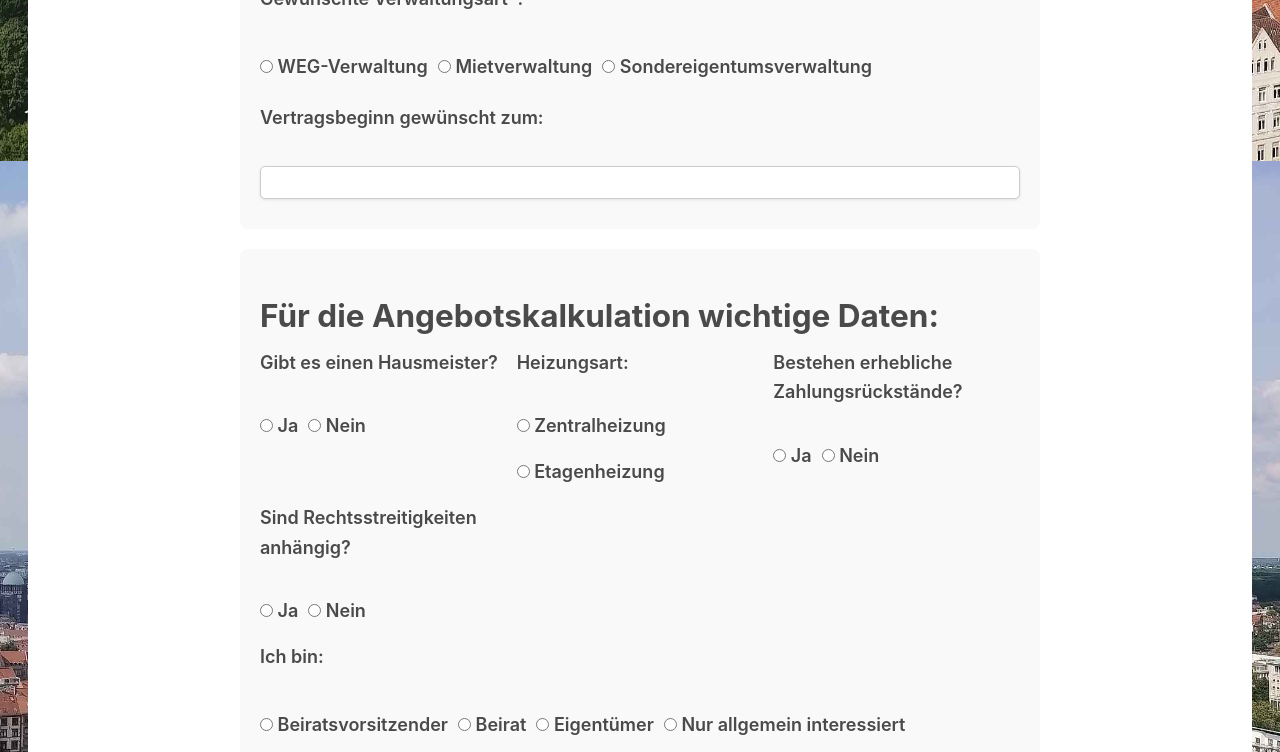
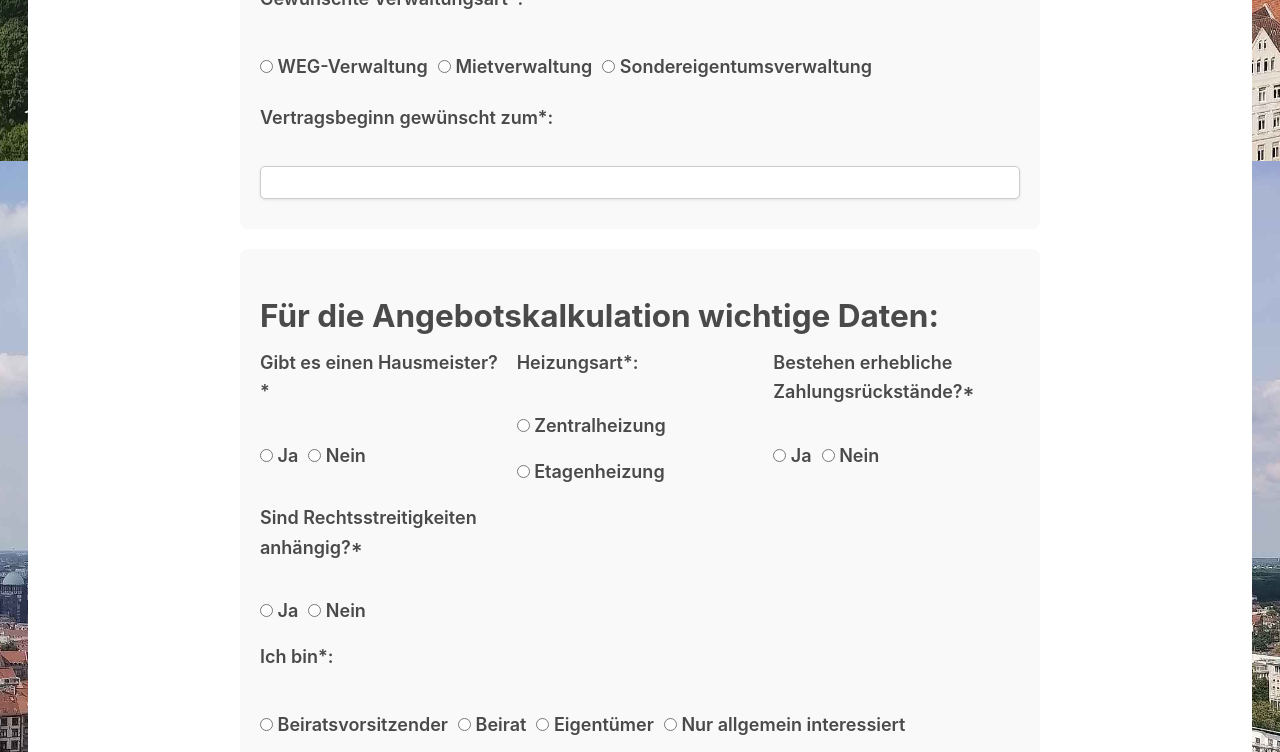
Before and after one commit to marek22k/hausverwaltung, a Jekyll site: the page built from angebot-anfordern.md, in a window 1280 px wide. Shown: the part 1639-2391 px from the top of the page. Built offline with Jekyll 4.4.1, drawn with Linux system fonts in a browser that asks for light colours; some of the changed lines change nothing that is shown.

Commit message:
Update angebot-anfordern.md

```diff
--- a/angebot-anfordern.md
+++ b/angebot-anfordern.md
@@ -97,12 +97,14 @@
     display: none;
     text-align: center;
     background: #e0ffe0;
-    padding: 1rem;
-    border: 1px solid #00aa00;
+    padding: 2rem;
+    border: 2px solid #00aa00;
     border-radius: 8px;
     margin-top: 2rem;
-    font-size: 1.2rem;
+    font-size: 2rem;
     color: #006600;
+    opacity: 0;
+    transition: opacity 1s ease-in-out;
   }
 
   .button-link {
@@ -162,9 +164,9 @@
         </div>
 
         <div style="margin-top:1.5rem;">
-          <label>Vertragsbeginn gewünscht zum:</label><br>
+          <label>Vertragsbeginn gewünscht zum*:</label><br>
           <div class="input-wrapper">
-            <input type="text" name="vertragsbeginn" placeholder=" ">
+            <input type="text" name="vertragsbeginn" required placeholder=" ">
           </div>
         </div>
       </div>
@@ -175,41 +177,41 @@
 
         <div class="form-grid">
           <div>
-            <label>Gibt es einen Hausmeister?</label><br>
+            <label>Gibt es einen Hausmeister?*</label><br>
             <div class="radio-group">
-              <label><input type="radio" name="hausmeister" value="Ja"> Ja</label>
+              <label><input type="radio" name="hausmeister" value="Ja" required> Ja</label>
               <label><input type="radio" name="hausmeister" value="Nein"> Nein</label>
             </div>
           </div>
 
           <div>
-            <label>Heizungsart:</label><br>
+            <label>Heizungsart*:</label><br>
             <div class="radio-group">
-              <label><input type="radio" name="heizung" value="Zentralheizung"> Zentralheizung</label>
+              <label><input type="radio" name="heizung" value="Zentralheizung" required> Zentralheizung</label>
               <label><input type="radio" name="heizung" value="Etagenheizung"> Etagenheizung</label>
             </div>
           </div>
 
           <div>
-            <label>Bestehen erhebliche Zahlungsrückstände?</label><br>
+            <label>Bestehen erhebliche Zahlungsrückstände?*</label><br>
             <div class="radio-group">
-              <label><input type="radio" name="rueckstaende" value="Ja"> Ja</label>
+              <label><input type="radio" name="rueckstaende" value="Ja" required> Ja</label>
               <label><input type="radio" name="rueckstaende" value="Nein"> Nein</label>
             </div>
           </div>
 
           <div>
-            <label>Sind Rechtsstreitigkeiten anhängig?</label><br>
+            <label>Sind Rechtsstreitigkeiten anhängig?*</label><br>
             <div class="radio-group">
-              <label><input type="radio" name="streitigkeiten" value="Ja"> Ja</label>
+              <label><input type="radio" name="streitigkeiten" value="Ja" required> Ja</label>
               <label><input type="radio" name="streitigkeiten" value="Nein"> Nein</label>
             </div>
           </div>
 
           <div style="grid-column:1 / -1;">
-            <label>Ich bin:</label><br>
+            <label>Ich bin*:</label><br>
             <div class="radio-group" style="margin-top:0.5rem;">
-              <label><input type="radio" name="rolle" value="Beiratsvorsitzender"> Beiratsvorsitzender</label>
+              <label><input type="radio" name="rolle" value="Beiratsvorsitzender" required> Beiratsvorsitzender</label>
               <label><input type="radio" name="rolle" value="Beirat"> Beirat</label>
               <label><input type="radio" name="rolle" value="Eigentümer"> Eigentümer</label>
               <label><input type="radio" name="rolle" value="Allgemein interessiert"> Nur allgemein interessiert</label>
@@ -265,7 +267,9 @@
     event.preventDefault();
     if (this.checkValidity()) {
       this.style.display = 'none';
-      document.getElementById('success').style.display = 'block';
+      const successMessage = document.getElementById('success');
+      successMessage.style.display = 'block';
+      setTimeout(() => { successMessage.style.opacity = '1'; }, 50);
     } else {
       this.reportValidity();
     }
```
